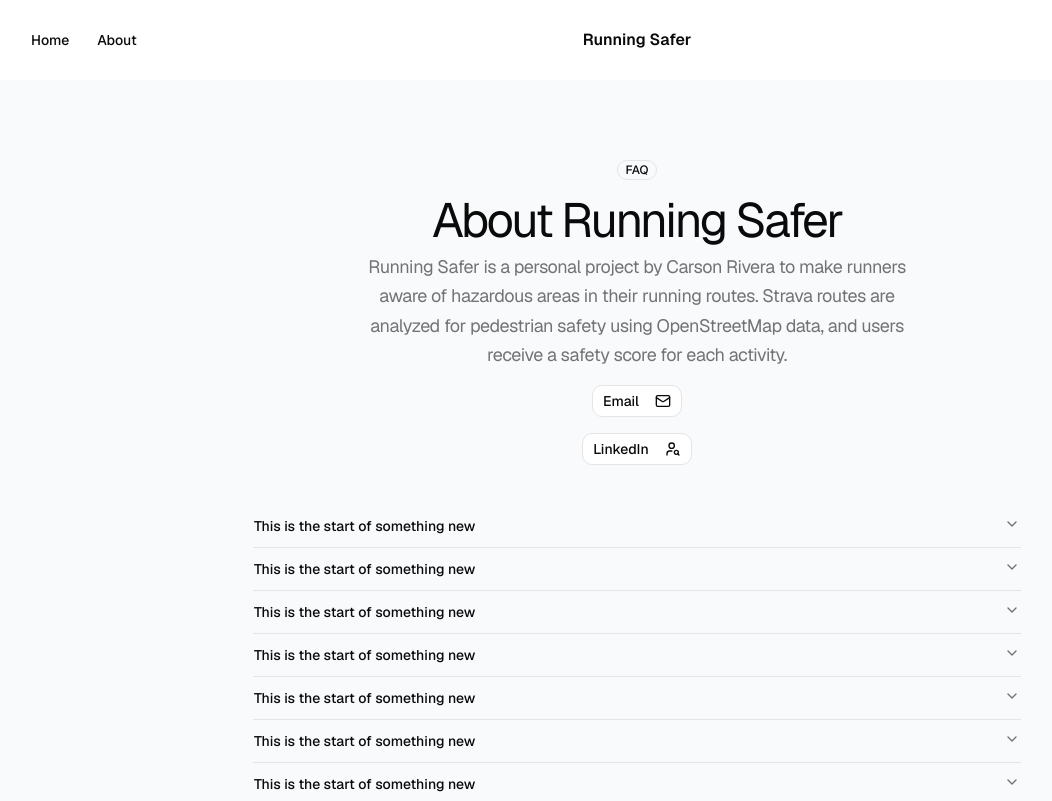
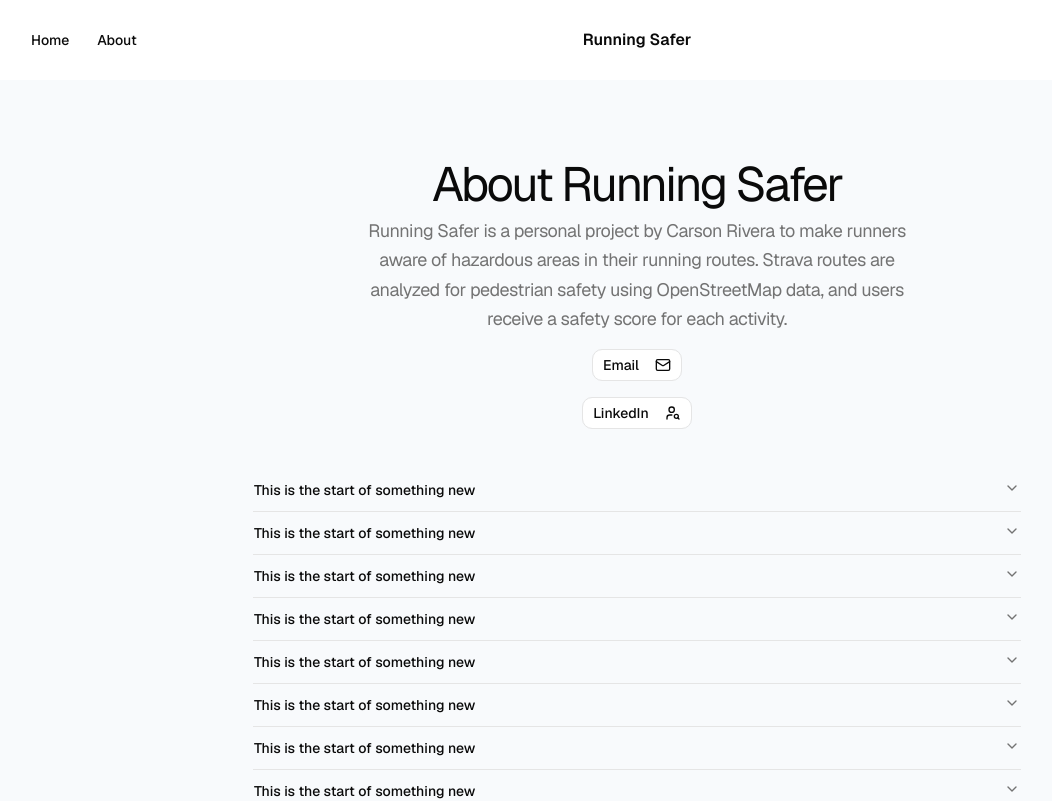
Before and after one commit to CarsonRivera04/runningsafer, a Next.js app in the folder frontend/: page /about in a window 1280 px wide. Shown: the top 801 px of the page, without its empty margins (3-1055 px from the left). Built offline with nearby package versions, Linux system fonts and the light colour scheme; no server answers.

Commit message:
Removed faq badge (#47)

```diff
--- a/frontend/src/components/ui/faq2.tsx
+++ b/frontend/src/components/ui/faq2.tsx
@@ -1,5 +1,4 @@
 import { Mail, UserSearch } from "lucide-react";
-import { Badge } from "@/components/ui/badge";
 import {
   Accordion,
   AccordionContent,
@@ -13,7 +12,6 @@
     <div className="container mx-auto">
       <div className="flex flex-col gap-10">
         <div className="flex text-center justify-center items-center gap-4 flex-col">
-          <Badge variant="outline">FAQ</Badge>
           <div className="flex gap-2 flex-col">
             <h4 className="text-3xl md:text-5xl tracking-tighter max-w-xl text-center font-regular">
                 About Running Safer
```
